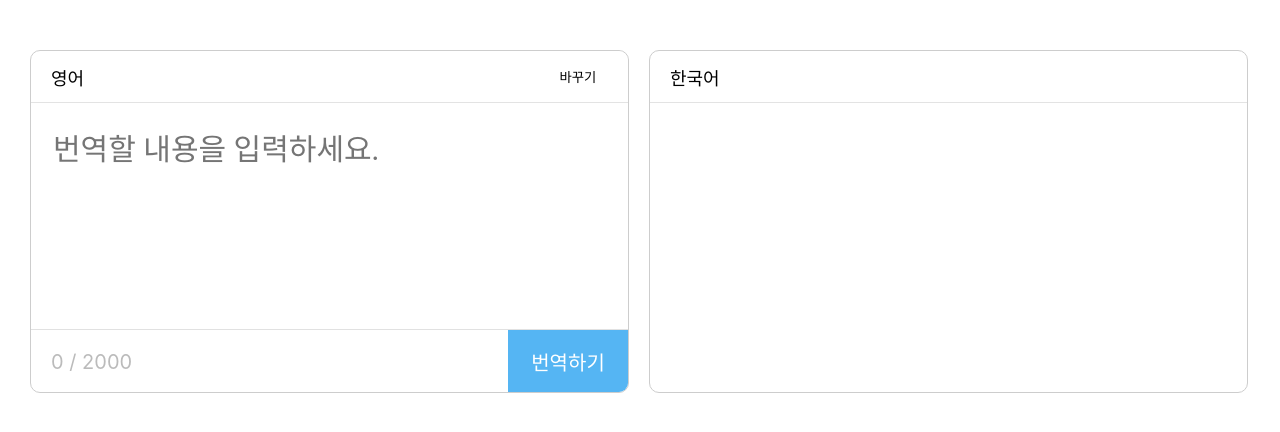
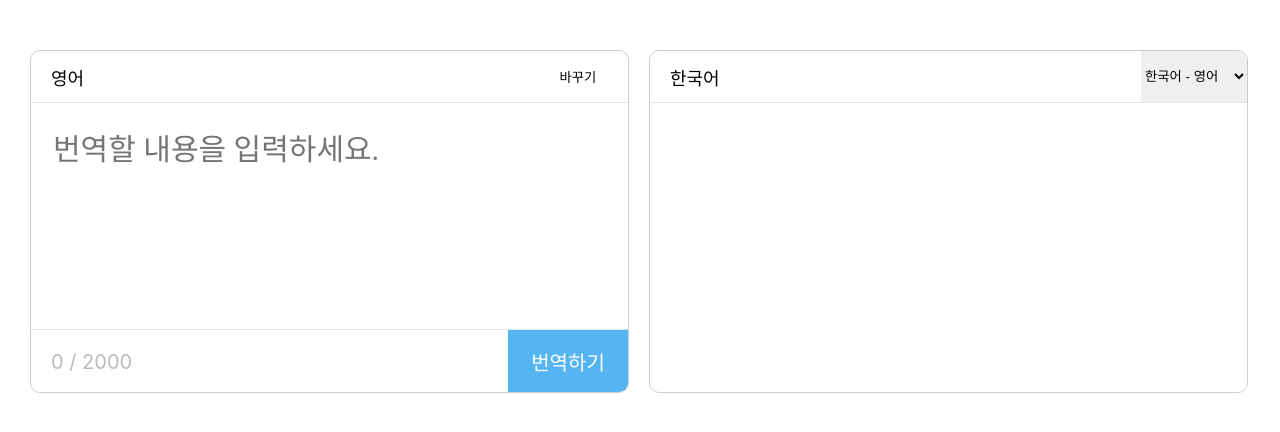
Before and after one commit to woooovely/translator, a Next.js app: page / in a window 1280 px wide. Shown: the top 432 px of the page. Built offline with nearby package versions, Linux system fonts and the light colour scheme.

Commit message:
docs: 언어 선택 옵션창 추가

```diff
--- a/pages/index.tsx
+++ b/pages/index.tsx
@@ -80,6 +80,14 @@ const TranslatePage = () => {
         <S.KorTranlatedBox>
           <S.LanguageTitleBox>
             <S.LanguageTitle>{target}</S.LanguageTitle>
+            <S.SelectLangauge>
+              <option>한국어 - 영어</option>
+              <option>한국어 - 일본어</option>
+              <option>한국어 - 중국어</option>
+              <option>영어 - 일본어</option>
+              <option>영어 - 중국어</option>
+              <option>일본어 - 중국어</option>
+            </S.SelectLangauge>
           </S.LanguageTitleBox>
           <S.InputContainer>
             <S.TranslatedText>{translatedText}</S.TranslatedText>
--- a/styles/index.ts
+++ b/styles/index.ts
@@ -98,3 +98,8 @@ export const ChangeBtn = styled.button`
   border-top-right-radius: 10px;
   cursor: pointer;
 `
+
+export const SelectLangauge = styled.select`
+  border: none;
+  border-top-right-radius: 10px;
+`
```
